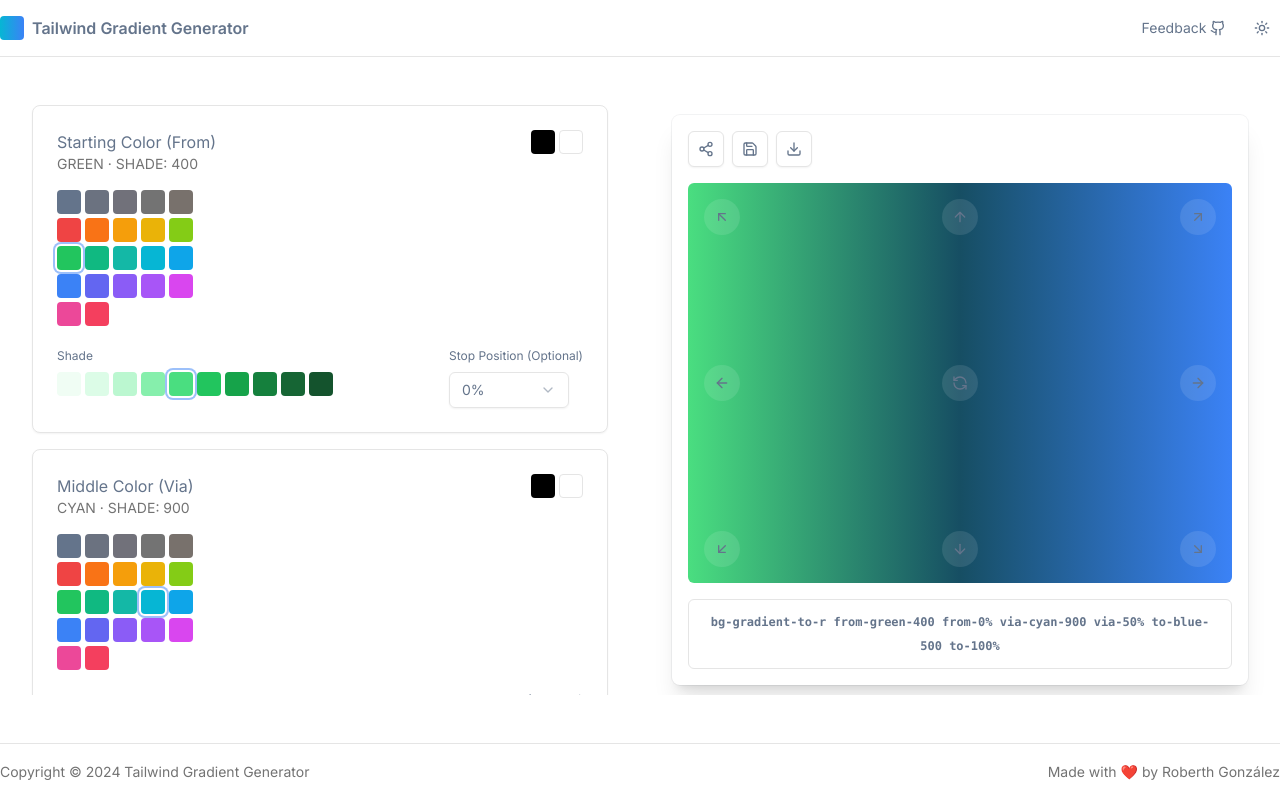
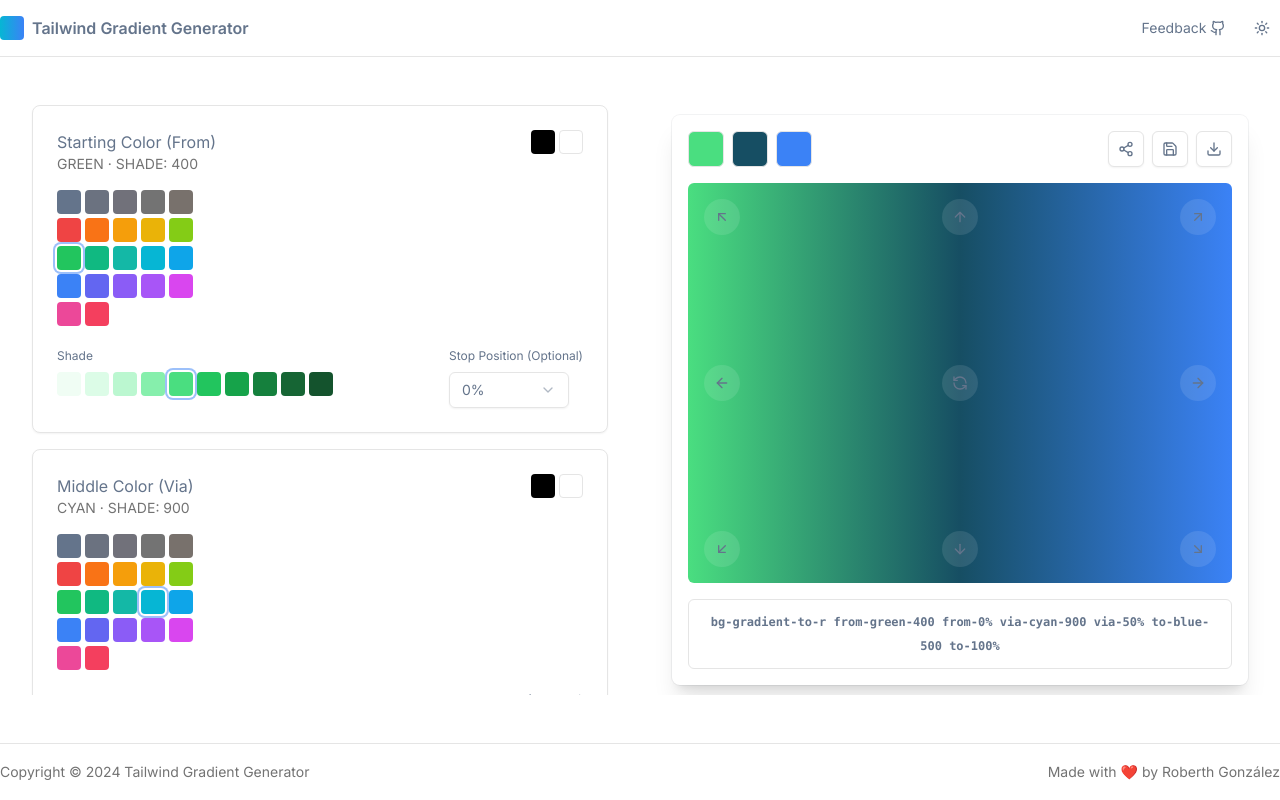
Before and after one commit to roberthgnz/tailwind-gradient-generator, a React (Vite) app: page / in a window 1280 px wide. Built offline with nearby package versions, Linux system fonts and the light colour scheme.

Commit message:
chore: enhance gradient preview component with dynamic color display and improved button layout

```diff
--- a/src/components/gradient-preview.tsx
+++ b/src/components/gradient-preview.tsx
@@ -3,7 +3,9 @@ import { Button } from '@/components/ui/button'
 import { Tooltip, TooltipContent, TooltipProvider, TooltipTrigger } from '@/components/ui/tooltip'
 import { GradientOutput } from './gradient-output'
 import { getGradientClass } from '@/lib/gradient'
-import type { Gradient } from '@/types'
+import type { Gradient, GradientColor } from '@/types'
+
+import colors from 'tailwindcss/colors'
 
 interface GradientPreviewProps {
     gradient: Gradient
@@ -13,6 +15,10 @@ interface GradientPreviewProps {
     onShare: () => void
     onSave: () => void
     onExport: () => void
+}
+
+const getTextColor = (color: GradientColor) => {
+    return (colors as any)[color.color][color.shade]
 }
 
 export function GradientPreview({
@@ -29,12 +35,24 @@ export function GradientPreview({
     return (
         <div className="flex h-full mx-auto max-w-full aspect-video flex-col justify-center overflow-hidden">
             <div className="p-4 shadow-xl ring-1 ring-gray-900/5 sm:mx-auto sm:w-[90%] space-y-4 sm:rounded-lg">
-                <div>
+                <div className="flex items-center justify-between">
+                    <div className="flex gap-2">
+                        {Object.keys(gradient).map((key) => (
+                            <div
+                                key={key}
+                                className="size-9 border rounded-md"
+                                style={{
+                                    backgroundColor: getTextColor(gradient[key as keyof Gradient]),
+                                }}
+                            ></div>
+                        ))}
+                    </div>
+                    <div className="flex gap-2">
                         <TooltipProvider>
                             <Tooltip>
                                 <TooltipTrigger asChild>
                                     <Button variant="outline" size="icon" onClick={onShare}>
-                                    <Share2 className="h-4 w-4" />
+                                        <Share2 className="size-4" />
                                     </Button>
                                 </TooltipTrigger>
                                 <TooltipContent>
@@ -45,8 +63,8 @@ export function GradientPreview({
                         <TooltipProvider>
                             <Tooltip>
                                 <TooltipTrigger asChild>
-                                <Button variant="outline" size="icon" onClick={onSave} className="ml-2">
-                                    <Save className="h-4 w-4" />
+                                    <Button variant="outline" size="icon" onClick={onSave}>
+                                        <Save className="size-4" />
                                     </Button>
                                 </TooltipTrigger>
                                 <TooltipContent>
@@ -57,8 +75,8 @@ export function GradientPreview({
                         <TooltipProvider>
                             <Tooltip>
                                 <TooltipTrigger asChild>
-                                <Button variant="outline" size="icon" onClick={onExport} className="ml-2">
-                                    <Download className="h-4 w-4" />
+                                    <Button variant="outline" size="icon" onClick={onExport}>
+                                        <Download className="size-4" />
                                     </Button>
                                 </TooltipTrigger>
                                 <TooltipContent>
@@ -66,6 +84,7 @@ export function GradientPreview({
                                 </TooltipContent>
                             </Tooltip>
                         </TooltipProvider>
+                    </div>
                 </div>
                 <div className={`relative z-10 h-[50dvh] rounded-md ${gradientClass}`}>
                     <div className="absolute inset-4 grid grid-cols-3 grid-rows-3 gap-4">
```
Lines whose indentation alone changed are shown as unchanged.
